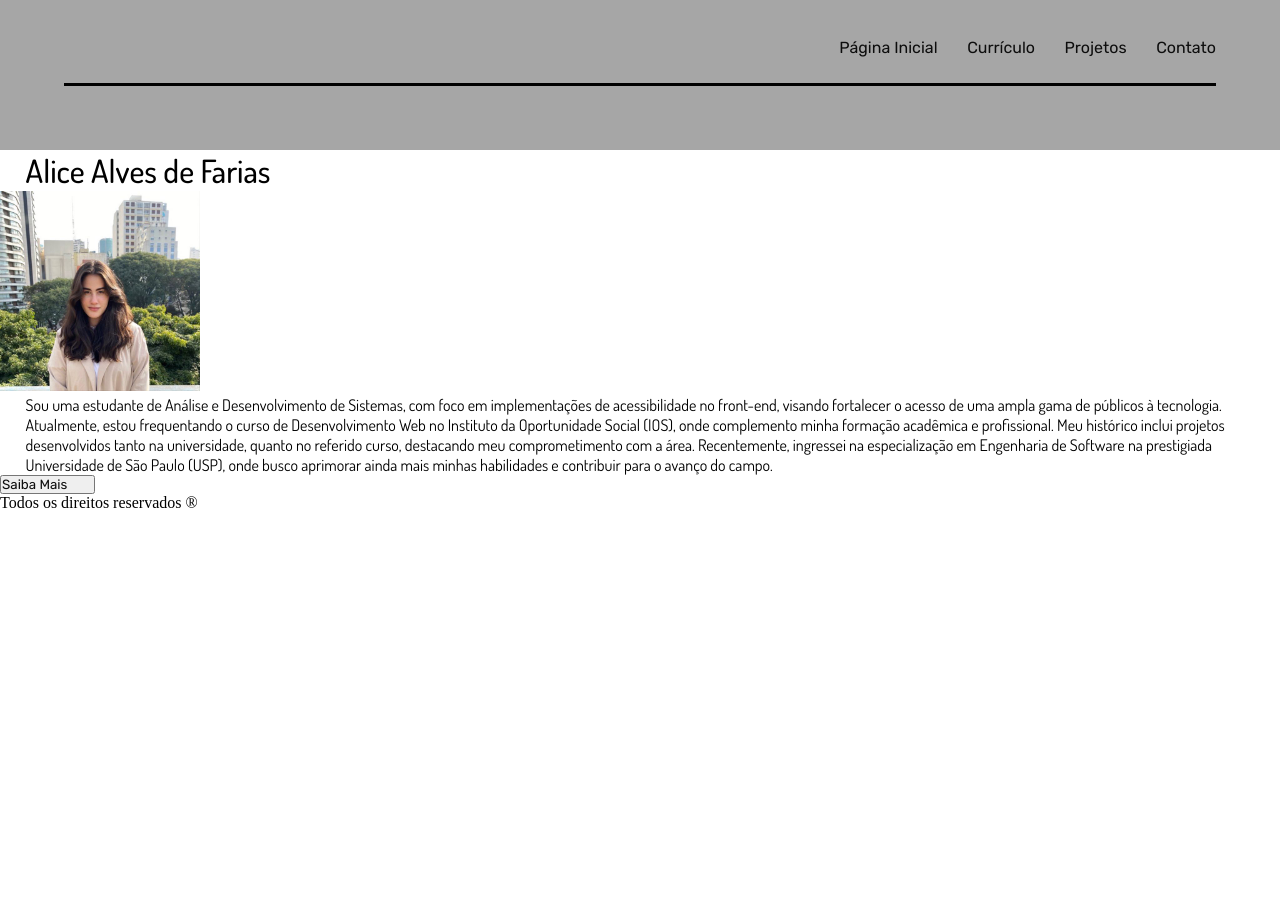
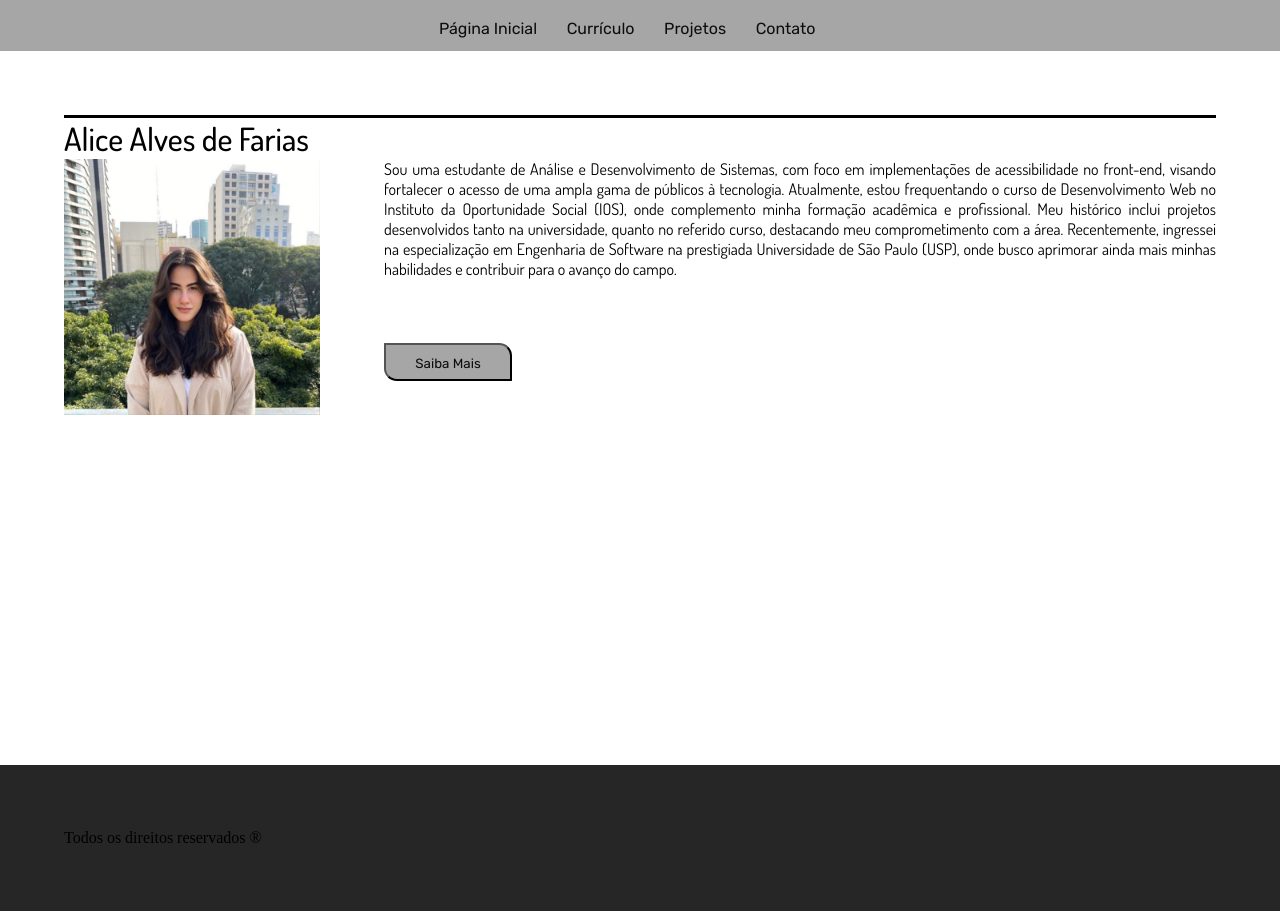
Before and after one commit to alice-farias/portfolio, a plain HTML site: page index.html in a window 1280 px wide. Before the commit the page ends 800 px from the top, so only its background shows below. Drawn offline with Linux system fonts and the light colour scheme.

Commit message:
Alterações menu

```diff
--- a/CSS/style.css
+++ b/CSS/style.css
@@ -15,19 +15,44 @@
 header {
     justify-content: space-between;
     background-color: #A6A6A6;
-    padding: 3vw;
+    text-align: center;
+    padding: 1vw;
 }
 
 nav {
-    text-align: right;
+    text-align: center;
+    padding-top: 0.5vw;
 }
 
-a {
+nav a {
     text-decoration: none;
     margin-right: 2vw;
     font-family: 'rubik';
     font-size: 1em;
     color: #0D0D0D;
+    border-radius: 20px;
+    transition: background-color 0.4s, color 0.4s;
+    display: inline-block;
+    position: relative;
+
+}
+
+nav a:before {
+    content: '';
+    position: absolute;
+    bottom: -5px;
+    left: 50%;
+    width: 0;
+    height: 2px;
+    background-color: black;
+    transition: width 0.3s ease-out, left 0.3s ease-out;
+
+}
+
+nav a:hover:before {
+
+    width: 100%;
+    left: 0;
 }
 
 a:link {
@@ -51,18 +76,19 @@ a:hover {
 
 .borda {
     border-bottom: 0.2em solid;
-    margin: 2vw;
+
 }
 
 h1 {
     font-family: 'dosis';
     font-weight: 500;
-    margin-left: 2vw;
+
 }
 
 p {
     font-family: 'dosis';
     margin-left: 2vw;
+    text-align: justify;
 }
 
 ul li {
@@ -74,6 +100,7 @@ ul li {
 .icones img {
     width: 4vw;
     float: left;
+    display: inline;
 }
 
 form {
@@ -93,3 +120,42 @@ label {
 fieldset {
     font-family: 'dosis';
 }
+
+button {
+    height: 3vw;
+    width: 10vw;
+    text-align: center;
+    border-radius: 1px 1vw;
+    background-color: #A6A6A6;
+    font-family: 'dosis';
+
+}
+button a {
+    text-decoration: none;
+    font-family: 'rubik';
+    font-size: 1em;
+    color: #0D0D0D;
+    border-radius: 20px;
+    width: 100%;
+    left: 0;
+}
+
+
+
+figure img {
+    width: 20vw;
+    float: left;
+    margin-right: 5vw;
+}
+
+footer {
+    background-color: #262626;
+    display: flex;
+    flex-direction: row;
+    margin-top: 30%;
+    padding: 5vw;
+}
+
+main {
+    margin: 5vw;
+}
--- a/index.html
+++ b/index.html
@@ -17,19 +17,20 @@
 
         </nav>
 
-        <div class="borda"></div>
+
 
     </header>
 
         <main>
+            <div class="borda"></div>
 
             <h1>Alice Alves de Farias</h1>
 
            <figure>
-            <img src="./IMG/alicefoto.jpg" alt="" width="200px">
+            <img src="./IMG/alicefoto.jpg" alt="" >
            </figure>
 
-            <p>Sou uma estudante de Análise e Desenvolvimento de Sistemas, com foco em implementações de acessibilidade no front-end, visando fortalecer o acesso de uma ampla gama de públicos à tecnologia. Atualmente, estou frequentando o curso de Desenvolvimento Web no Instituto da Oportunidade Social (IOS), onde complemento minha formação acadêmica e profissional. Meu histórico inclui projetos desenvolvidos tanto na universidade, quanto no referido curso, destacando meu comprometimento com a área. Recentemente, ingressei na especialização em Engenharia de Software na prestigiada Universidade de São Paulo (USP), onde busco aprimorar ainda mais minhas habilidades e contribuir para o avanço do campo.</p>
+            <p >Sou uma estudante de Análise e Desenvolvimento de Sistemas, com foco em implementações de acessibilidade no front-end, visando fortalecer o acesso de uma ampla gama de públicos à tecnologia. Atualmente, estou frequentando o curso de Desenvolvimento Web no Instituto da Oportunidade Social (IOS), onde complemento minha formação acadêmica e profissional. Meu histórico inclui projetos desenvolvidos tanto na universidade, quanto no referido curso, destacando meu comprometimento com a área. Recentemente, ingressei na especialização em Engenharia de Software na prestigiada Universidade de São Paulo (USP), onde busco aprimorar ainda mais minhas habilidades e contribuir para o avanço do campo.</p>
 
         </main>
 
```
